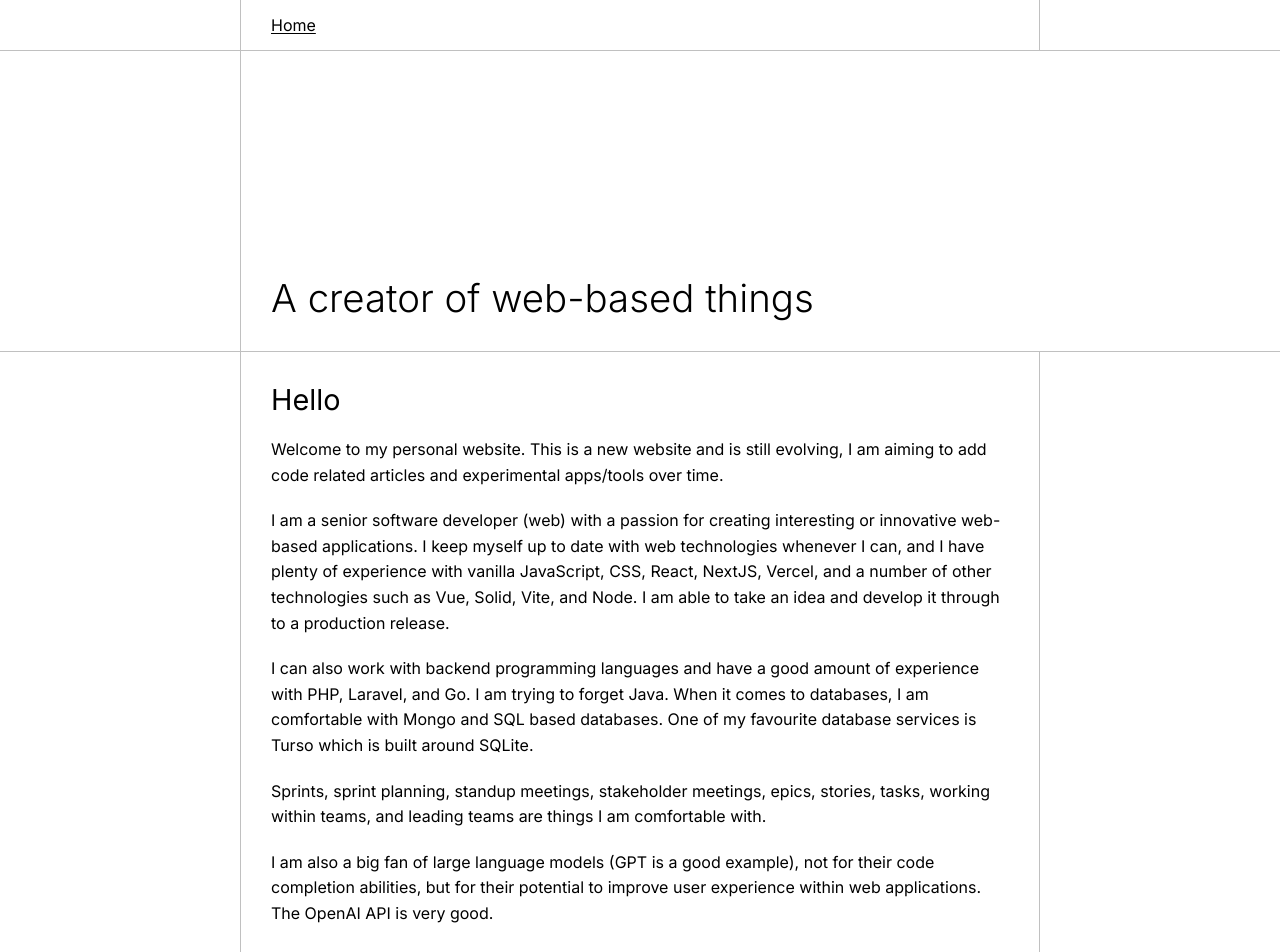
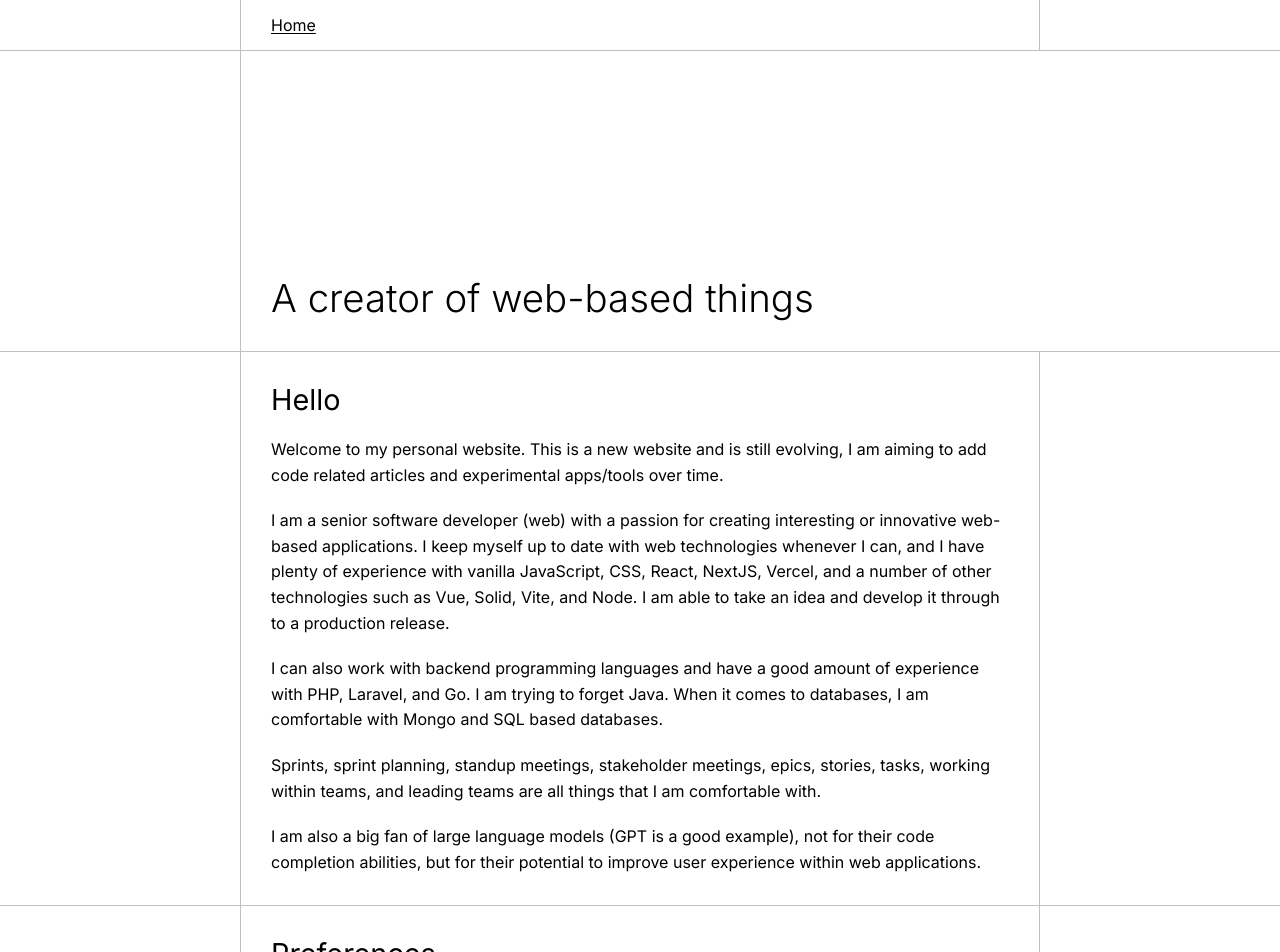
Before and after one commit to simon-robertson/simon-robertson-io, a Next.js app: page / in a window 1280 px wide. Shown: the top 952 px of the page. Built offline with nearby package versions, Linux system fonts and the light colour scheme.

Commit message:
Update the "introduction" contents

```diff
--- a/src/components/sections/introduction-section/index.tsx
+++ b/src/components/sections/introduction-section/index.tsx
@@ -17,17 +17,17 @@ export function IntroductionSection() {
             <p>
                 I can also work with backend programming languages and have a good amount of
                 experience with PHP, Laravel, and Go. I am trying to forget Java. When it comes to
-                databases, I am comfortable with Mongo and SQL based databases. One of my favourite
-                database services is Turso which is built around SQLite.
+                databases, I am comfortable with Mongo and SQL based databases.
             </p>
             <p>
                 Sprints, sprint planning, standup meetings, stakeholder meetings, epics, stories,
-                tasks, working within teams, and leading teams are things I am comfortable with.
+                tasks, working within teams, and leading teams are all things that I am comfortable
+                with.
             </p>
             <p>
                 I am also a big fan of large language models (GPT is a good example), not for their
                 code completion abilities, but for their potential to improve user experience within
-                web applications. The OpenAI API is very good.
+                web applications.
             </p>
         </PageSection>
     )
```
